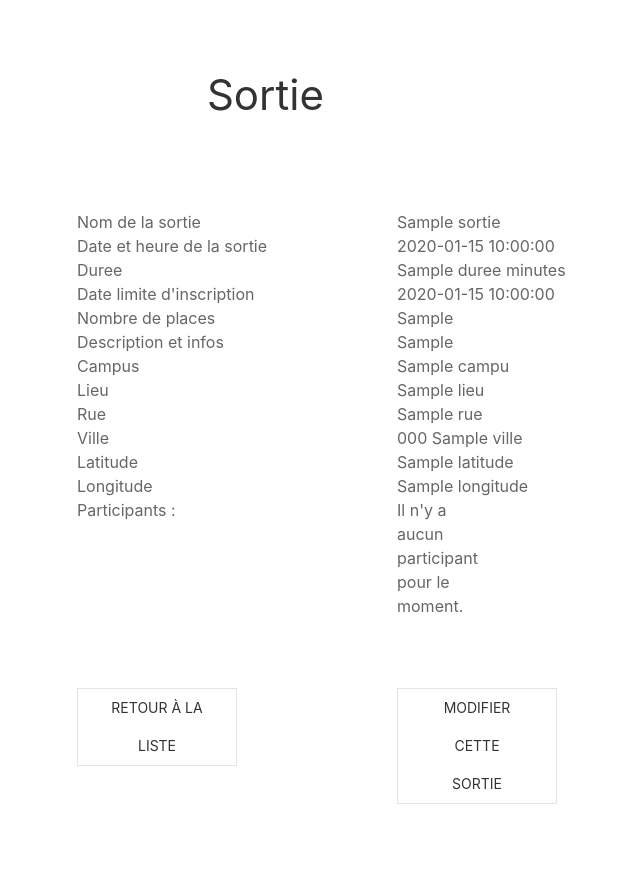
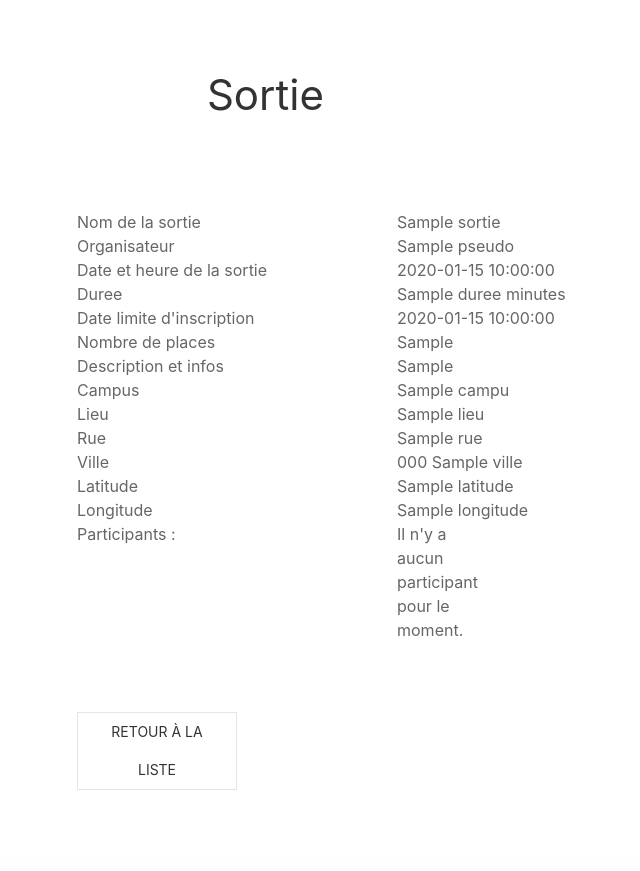
Before and after one commit to romualdrlc/ProjetSortirGroupe2, a Symfony app: template templates/sortie/show.html.twig in a window 1280 px wide. Shown: the part 80-951 px from the top of the page, without its empty margins (243-883 px from the left). Run offline with Twig, Linux system fonts and the light colour scheme; the template is opened without the code that fills it: most values are stand-ins (such as "Sample title", 1, 10 or a date in 2020); some libraries are stand-ins or nearby versions.

Commit message:
modifs sorties

```diff
--- a/templates/sortie/show.html.twig
+++ b/templates/sortie/show.html.twig
@@ -18,6 +18,12 @@
         <div class="uk-width-1-4"></div>
         <div class="uk-width-1-4">Nom de la sortie</div>
         <div class="uk-width-1-4">{{ sortie.nom }}</div>
+        <div class="uk-width-1-4"></div>
+    </div>
+    <div class="uk-flex">
+        <div class="uk-width-1-4"></div>
+        <div class="uk-width-1-4">Organisateur</div>
+        <div class="uk-width-1-4">{{ sortie.participant.pseudo }}</div>
         <div class="uk-width-1-4"></div>
     </div>
     <div class="uk-flex">
@@ -114,11 +120,13 @@
             <a class="uk-button uk-button-default uk-width-1-2 uk-margin-small" href="{{ path('app_sortie_index') }}">Retour
                 à la liste</a>
         </div>
+        {% if app.user is same as(sortie.participant) %}
         <div class="uk-width-1-4">
             <a class="uk-button uk-button-default uk-width-1-2 uk-margin-small"
                href="{{ path('app_sortie_edit', {'id': sortie.id}) }}">Modifier cette sortie</a>
         </div>
         <div class="uk-width-1-4"></div>
+        {% endif %}
     </div>
 
 {% endblock %}
```
